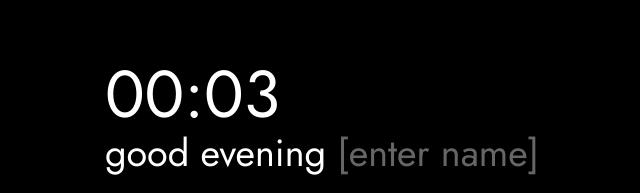
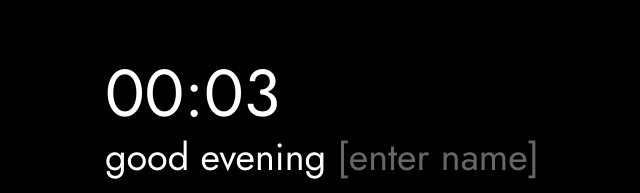
Before and after one commit to spashii/minimal-homepage, a browser extension: page index.html in a window 1280 px wide. Shown: the part 238-431 px from the top of the page, 318-958 px from the left. Drawn offline with Linux system fonts and the light colour scheme.

Commit message:
added browser extension support

```diff
--- a/index.html
+++ b/index.html
@@ -11,7 +11,7 @@
     </head>
     <body>
         <div class='flex-container'>
-            <time id='time'></time>
+            <span id='time'></span>
             <h1>
                 <span id='greeting'></span>
                 <span id='name' lang='foo' contenteditable='true'></span>
--- a/main.js
+++ b/main.js
@@ -8,7 +8,7 @@ function showTime() {
         hour  = today.getHours(),
         min   = today.getMinutes();
 
-    time.innerHTML = `${ addZero(hour) }<span>:</span>${ addZero(min) }`
+    time.textContent = `${ addZero(hour) }:${ addZero(min) }`
 
     setTimeout(showTime, 60000);
 }
--- a/style.css
+++ b/style.css
@@ -23,7 +23,7 @@ body {
 #time {
     font-size: 1.75cm;
     font-weight: 100;
-    line-height: 1.7cm;
+    line-height: 1.9cm;
 }
 
 h1 {
```
Also changed, not shown: manifest.json (added), 1 other file.
